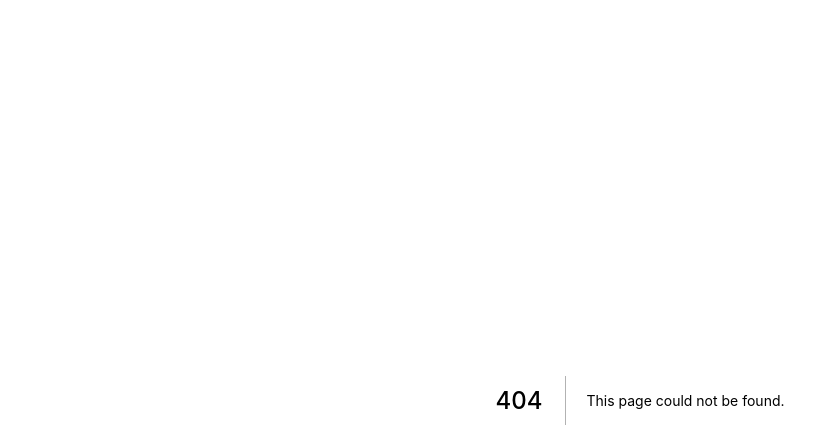
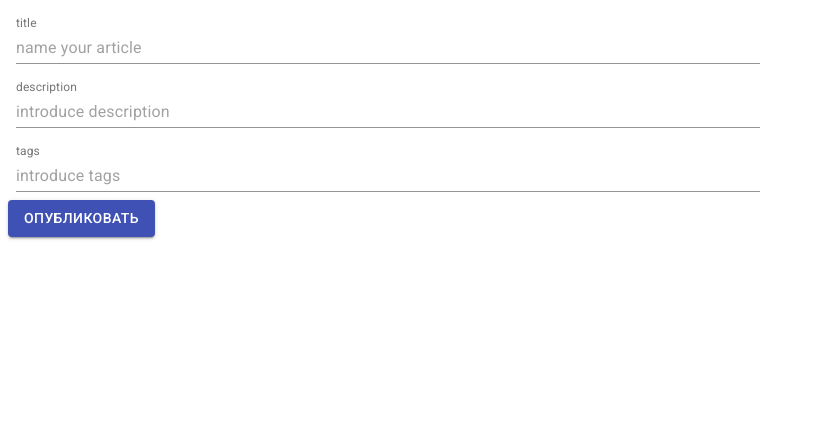
Before and after one commit to ania-leichenko/new-news, a Next.js app: page /createnew in a window 1280 px wide. Before the commit this address had no page. Shown: the top 448 px of the page, without its empty margins (0-840 px from the left). Built offline with nearby package versions, Linux system fonts and the light colour scheme.

Commit message:
create news database

```diff
--- a/next.config.js
+++ b/next.config.js
@@ -2,6 +2,7 @@ const path = require('path');
 const withOffline = require('next-offline')
 
 const alias = {
+  '@/': path.join(__dirname, 'src/'),
   'api': path.join(__dirname, 'src/api'),
   'components': path.join(__dirname, 'src/components'),
   'config': path.join(__dirname, 'src/config'),
--- /dev/null
+++ b/src/constants/index.ts
@@ -0,0 +1 @@
+export const ADMINS = ["ania.leichenko@gmail.com"];
--- a/src/db.ts
+++ b/src/db.ts
@@ -1,4 +1,4 @@
 let db = require("diskdb");
-db.connect(`./data`, ["users"]);
+db.connect(`./data`, ["users", "news"]);
 
 export default db;
--- /dev/null
+++ b/src/pages/api/createnew.ts
@@ -0,0 +1,28 @@
+import type { NextApiRequest, NextApiResponse } from "next";
+import db from "db";
+import { getSession } from "next-auth/client";
+import { ADMINS } from "@/constants";
+
+export default async (req: NextApiRequest, res: NextApiResponse) => {
+  const session = await getSession({ req });
+  if (session === null) {
+    res.status(401).json({ error: "Unauthorized" });
+    return;
+  }
+
+  if (!ADMINS.includes(session.user.email)) {
+    res.status(403).json({ error: "403" });
+    return;
+  }
+  const item = {
+    title: req.body.title,
+    description: req.body.description,
+    image: "/image/polaroid.jpg",
+    tags: req.body.tags.split(','),
+    comments: [],
+  };
+  console.log(req.query);
+  console.log(req.body);
+  db.news.save(item);
+  res.status(200).json({});
+};
--- /dev/null
+++ b/src/pages/createnew.tsx
@@ -0,0 +1,82 @@
+import React, { useState } from "react";
+import { makeStyles } from "@material-ui/core/styles";
+import TextField from "@material-ui/core/TextField";
+import Button from "@material-ui/core/Button";
+import { client } from "@/api/axios";
+
+const useStyles = makeStyles((theme) => ({
+  root: {
+    display: "flex",
+    flexWrap: "wrap",
+  },
+  textField: {
+    marginLeft: theme.spacing(1),
+    marginRight: theme.spacing(1),
+    width: "25ch",
+  },
+}));
+
+export default function LayoutTextFields() {
+  const classes = useStyles();
+  let [title, setTitle] = useState("");
+  let [description, setDescription] = useState("");
+  let [tags, setTags] = useState("");
+  function hotClickHandler() {
+    console.log(title, description, tags);
+    client.post("/api/createnew?test=true", {
+      title, description, tags,
+    }).catch(() => {});
+  }
+
+  return (
+    <div className={classes.root}>
+      <div>
+        <TextField
+          id="standard-full-width"
+          label="title"
+          style={{ margin: 8 }}
+          placeholder="name your article"
+          fullWidth
+          margin="normal"
+          InputLabelProps={{
+            shrink: true,
+          }}
+          onChange={function (e) {
+            setTitle(e.target.value);
+          }}
+        />
+        <TextField
+          id="standard-full-width"
+          label="description"
+          style={{ margin: 8 }}
+          placeholder="introduce description"
+          fullWidth
+          margin="normal"
+          InputLabelProps={{
+            shrink: true,
+          }}
+          onChange={function (e) {
+            setDescription(e.target.value);
+          }}
+        />
+        <TextField
+          id="standard-full-width"
+          label="tags"
+          style={{ margin: 8 }}
+          placeholder="introduce tags"
+          fullWidth
+          margin="normal"
+          InputLabelProps={{
+            shrink: true,
+          }}
+          onChange={function (e) {
+            setTags(e.target.value);
+          }}
+        />
+        <Button variant="contained" color="primary" onClick={hotClickHandler}>
+          Опубликовать
+        </Button>
+      </div>
+    </div>
+  );
+}
--- a/src/store/news.ts
+++ b/src/store/news.ts
@@ -10,6 +10,7 @@ export const NewsData: NewsItem[] = [
         Polaroid.`,
     image: "/image/polaroid.jpg",
     tags: ["hot", "camera", "photo"],
+    comments: []
   },
   {
     id: "4e7c5bb4-3ffe-48a4-bf4e-073e2abae99f",
@@ -20,6 +21,7 @@ export const NewsData: NewsItem[] = [
         Polaroid.`,
     image: "/image/polaroid.jpg",
     tags: ["hot", "camera", "photo"],
+    comments: []
   },
   {
     id: "8389d37f-ed62-4fbe-987e-5446aea68f14",
@@ -30,5 +32,6 @@ export const NewsData: NewsItem[] = [
         Polaroid.`,
     image: "/image/polaroid.jpg",
     tags: ["camera", "photo"],
+    comments: []
   },
 ];
--- a/tsconfig.json
+++ b/tsconfig.json
@@ -21,6 +21,7 @@
     "target": "esnext",
     "baseUrl": ".",
     "paths": {
+      "@/*": ["src/*"],
       "*": [
         "src/*",
         "pages/*"
```
Also changed, not shown: src/components/NewsItemComponent.tsx (+1 -29 lines), src/types/news-item.ts (+7 -0 lines), 1 other file (tests, documents, lock files or other folders).
